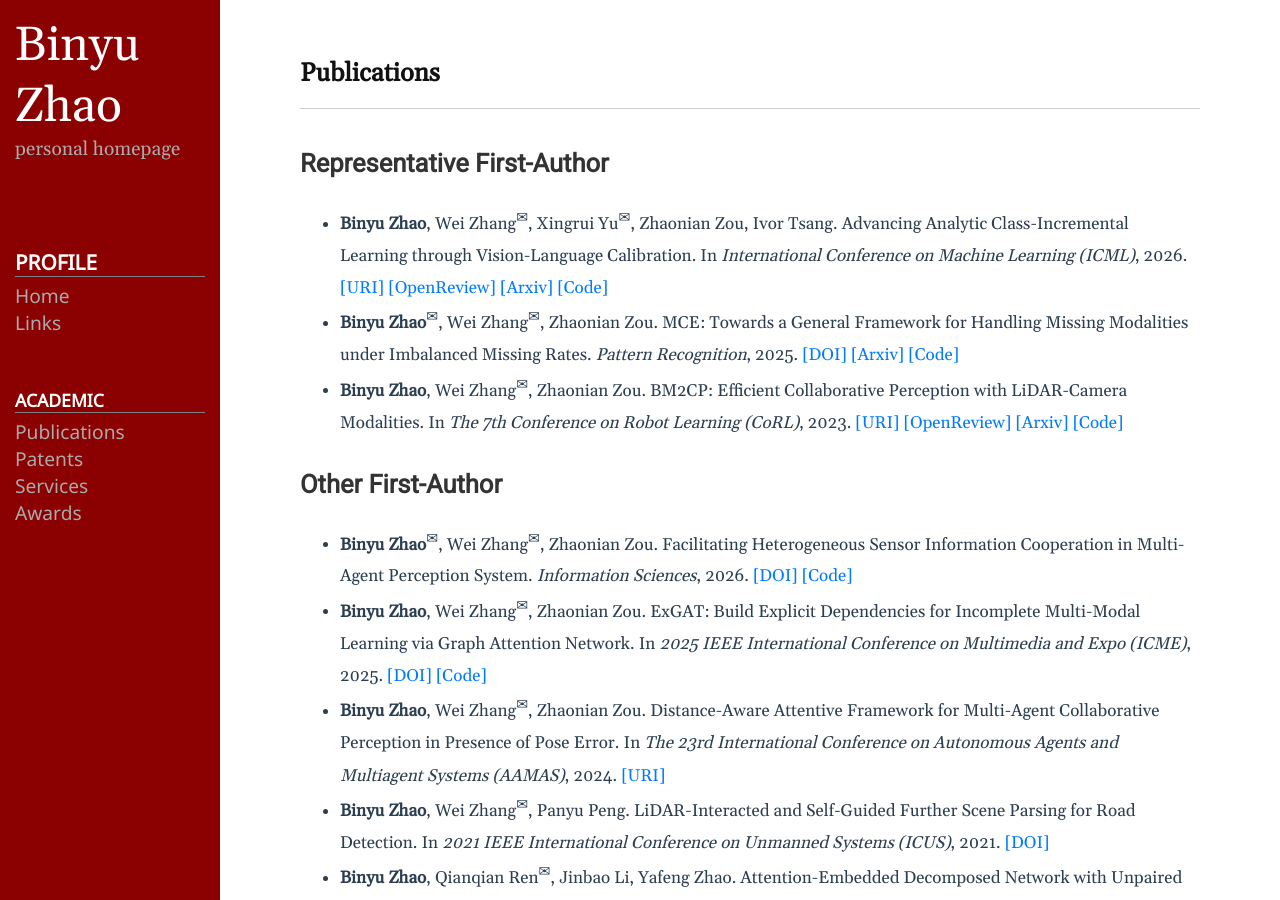
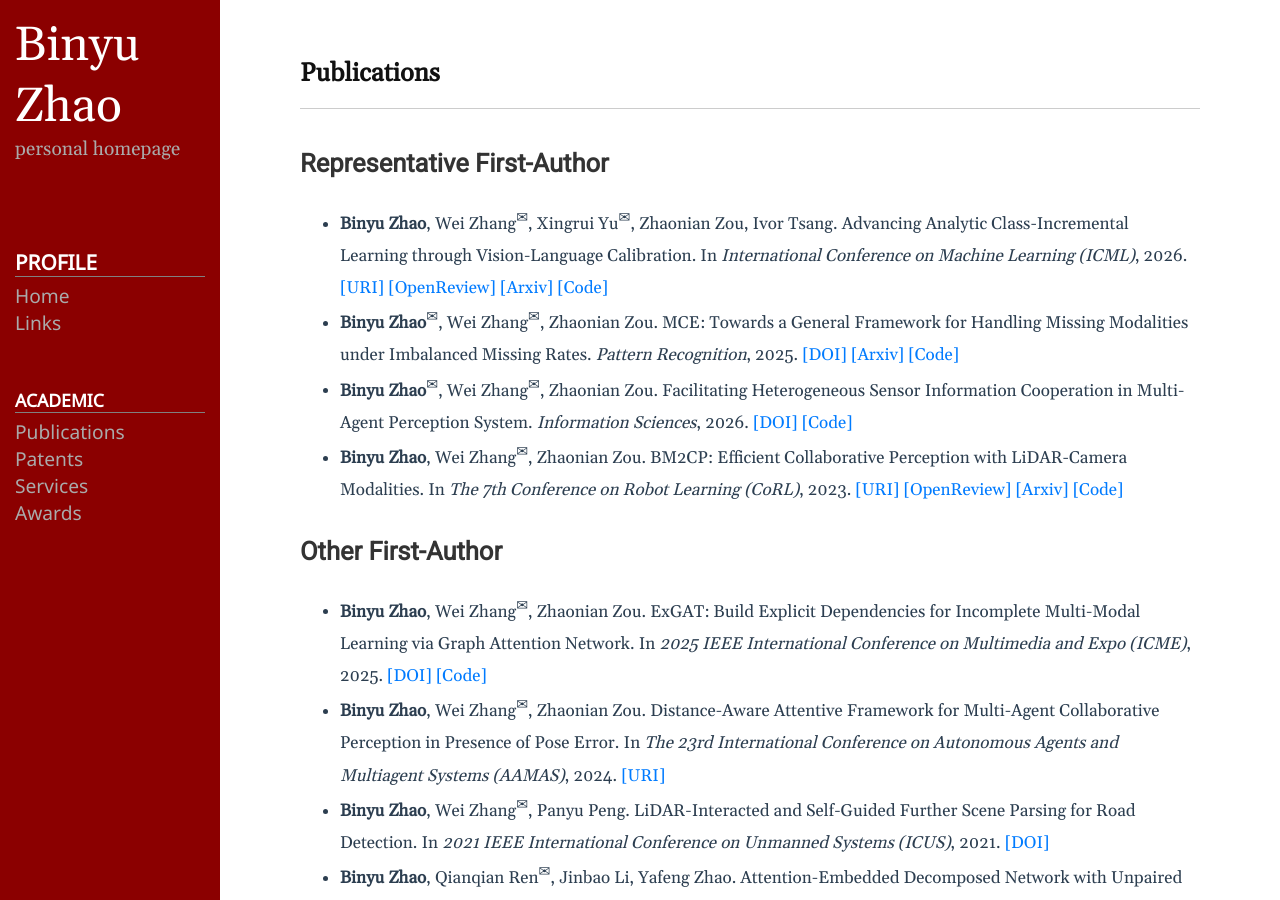
Before and after one commit to byzhaoAI/byzhaoAI.github.io, a Jekyll site: the page built from publications.md, in a window 1280 px wide and 900 px high. Built offline with Jekyll 4.4.1, drawn with Linux system fonts in a browser that asks for light colours.

Commit message:
adjust representative papers

```diff
--- a/publications.md
+++ b/publications.md
@@ -9,11 +9,12 @@ permalink: /publications/
 
 - **Binyu Zhao**<sup>✉</sup>, Wei Zhang<sup>✉</sup>, Zhaonian Zou. MCE: Towards a General Framework for Handling Missing Modalities under Imbalanced Missing Rates. *Pattern Recognition*, 2025. [[DOI]](https://doi.org/10.1016/j.patcog.2025.112591) [[Arxiv]](https://arxiv.org/abs/2510.10534) [[Code]](https://github.com/byzhaoAI/MCE)
 
+- **Binyu Zhao**<sup>✉</sup>, Wei Zhang<sup>✉</sup>, Zhaonian Zou. Facilitating Heterogeneous Sensor Information Cooperation in Multi-Agent Perception System. *Information Sciences*, 2026. [[DOI]](https://doi.org/10.1016/j.ins.2026.123529) [[Code]](https://github.com/byzhaoAI/DisCo)
+
 - **Binyu Zhao**, Wei Zhang<sup>✉</sup>, Zhaonian Zou. BM2CP: Efficient Collaborative Perception with LiDAR-Camera Modalities. In *The 7th Conference on Robot Learning (CoRL)*, 2023. [[URI]](https://proceedings.mlr.press/v229/zhao23a.html) [[OpenReview]](https://openreview.net/forum?id=uJqxFjF1xWp) [[Arxiv]](https://arxiv.org/abs/2310.14702) [[Code]](https://github.com/byzhaoAI/BM2CP)
 
 
 ## Other First-Author
-- **Binyu Zhao**<sup>✉</sup>, Wei Zhang<sup>✉</sup>, Zhaonian Zou. Facilitating Heterogeneous Sensor Information Cooperation in Multi-Agent Perception System. *Information Sciences*, 2026. [[DOI]](https://doi.org/10.1016/j.ins.2026.123529) [[Code]](https://github.com/byzhaoAI/DisCo)
 
 - **Binyu Zhao**, Wei Zhang<sup>✉</sup>, Zhaonian Zou. ExGAT: Build Explicit Dependencies for Incomplete Multi-Modal Learning via Graph Attention Network. In *2025 IEEE International Conference on Multimedia and Expo (ICME)*, 2025. [[DOI]](https://doi.org/10.1109/ICME59968.2025.11209190) [[Code]](https://github.com/byzhaoAI/ExGAT)
 
```
